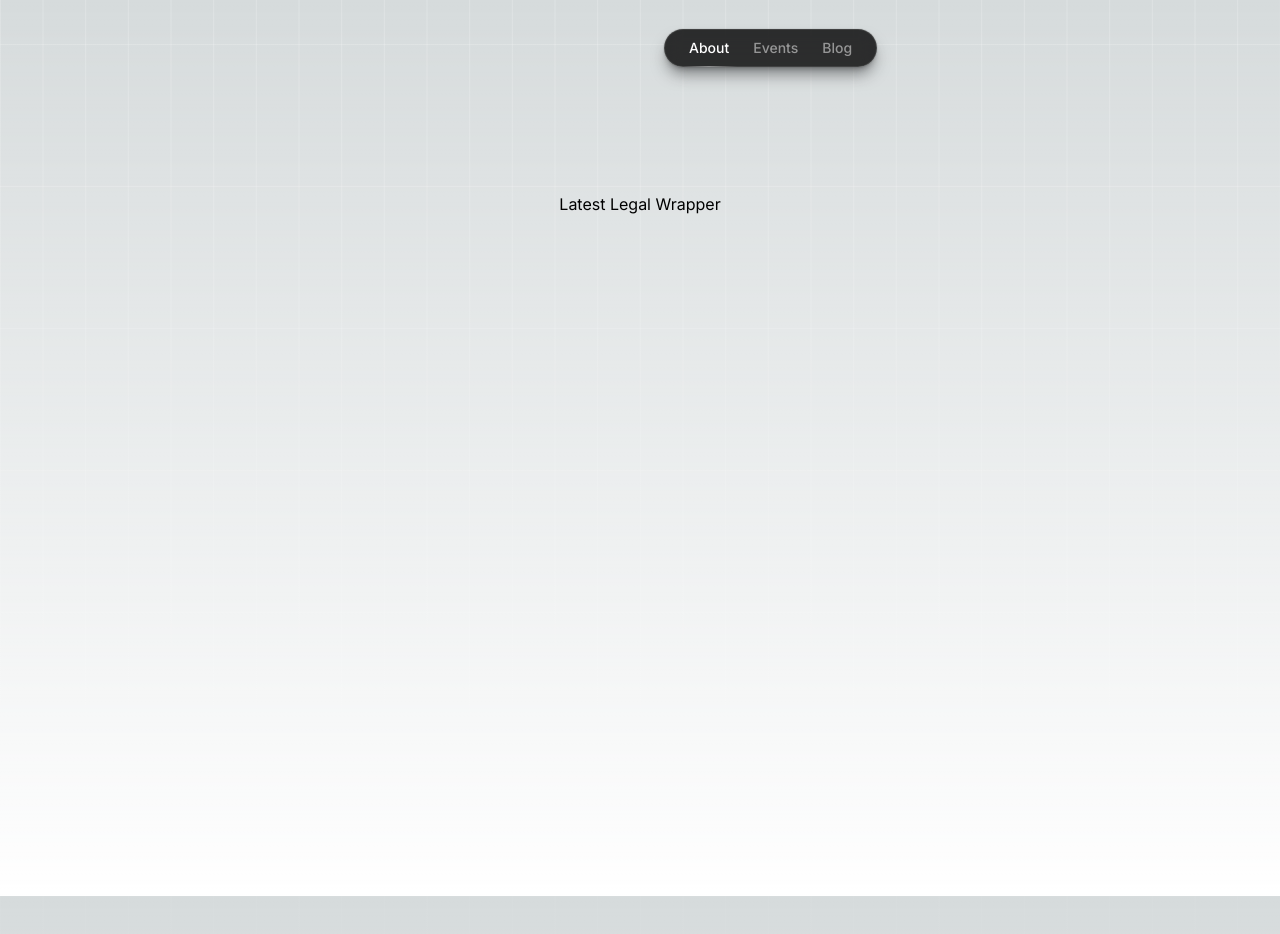
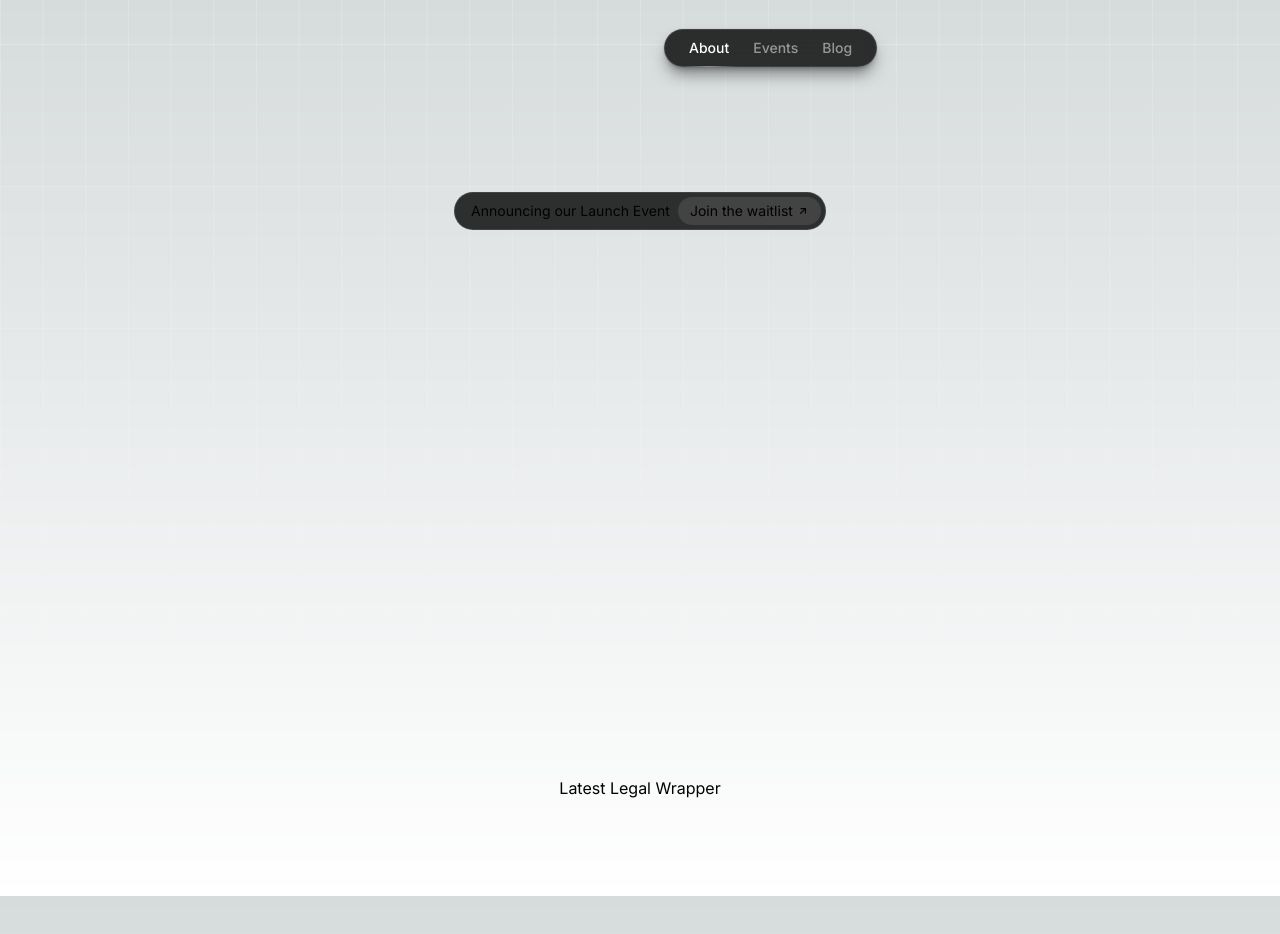
Before and after one commit to owieth/daoify, a Next.js app: page / in a window 1280 px wide. Shown: the top 934 px of the page. Built offline with nearby package versions, Linux system fonts and the light colour scheme.

Commit message:
feat(components): add teaser component

```diff
--- a/src/app/page.tsx
+++ b/src/app/page.tsx
@@ -1,4 +1,5 @@
 import GridVector from '@/components/grid-vector/grid-vector';
+import Teaser from '@/components/teaser/teaser';
 
 const styles = {
   main: [
@@ -18,6 +19,8 @@ export default function Home() {
         <GridVector />
       </div>
 
+      <Teaser />
+
       <h1>Latest Legal Wrapper</h1>
     </main>
   );
--- /dev/null
+++ b/src/components/icons/link.tsx
@@ -0,0 +1,16 @@
+const IconLink = () => (
+  <svg
+    aria-hidden="true"
+    focusable="false"
+    role="img"
+    className="h-3 w-3"
+    viewBox="0 0 16 16"
+    width="16"
+    height="16"
+    fill="currentColor"
+  >
+    <path d="M4.53 4.75A.75.75 0 0 1 5.28 4h6.01a.75.75 0 0 1 .75.75v6.01a.75.75 0 0 1-1.5 0v-4.2l-5.26 5.261a.749.749 0 0 1-1.275-.326.749.749 0 0 1 .215-.734L9.48 5.5h-4.2a.75.75 0 0 1-.75-.75Z"></path>
+  </svg>
+);
+
+export default IconLink;
--- /dev/null
+++ b/src/components/teaser/teaser.tsx
@@ -0,0 +1,59 @@
+import Link from 'next/link';
+import IconLink from '../icons/link';
+
+const styles = {
+  link: [
+    'block',
+    'relative',
+    'px-3',
+    'py-2',
+    'transition',
+    'transition-color',
+  ].join(' '),
+  teaser: [
+    'inline-flex',
+    'w-full',
+    'items-center',
+    'rounded-full',
+    'border',
+    'border-white/10',
+    'bg-black/80',
+    'text-sm',
+    'p-1',
+    'backdrop-blur-md',
+    'hover:bg-white/10',
+    'transition-all',
+  ].join(' '),
+  button: [
+    'items-center',
+    'gap-1',
+    'rounded-full',
+    'bg-white/10',
+    'px-3',
+    'py-1',
+    'sm:flex',
+  ].join(' '),
+};
+
+const Teaser = () => {
+  return (
+    <div>
+      <Link
+        className="transition-transform"
+        target="_blank"
+        rel="noreferrer noopener"
+        href="https://swissdao.space/"
+      >
+        <span className={styles.teaser}>
+          <div className="pl-3 pr-2">Announcing our Launch Event</div>{' '}
+          <div className={styles.button}>
+            Join the waitlist
+            <IconLink />
+          </div>
+        </span>
+      </Link>
+    </div>
+  );
+};
+
+export default Teaser;
```
